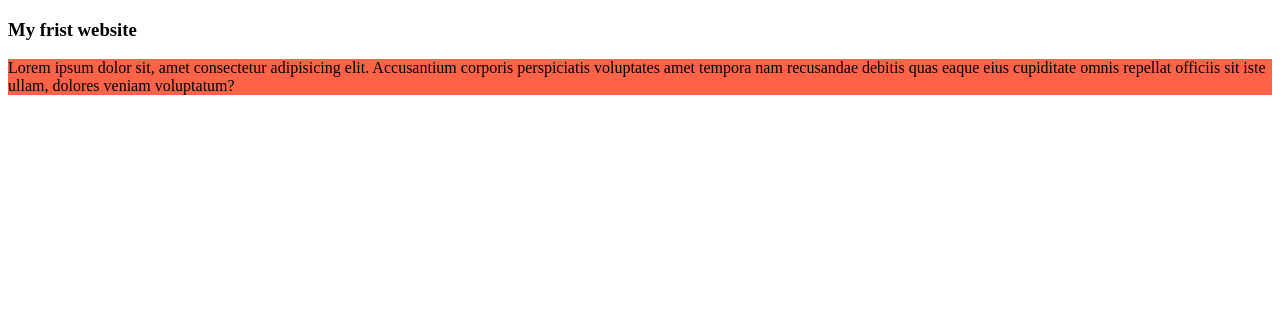
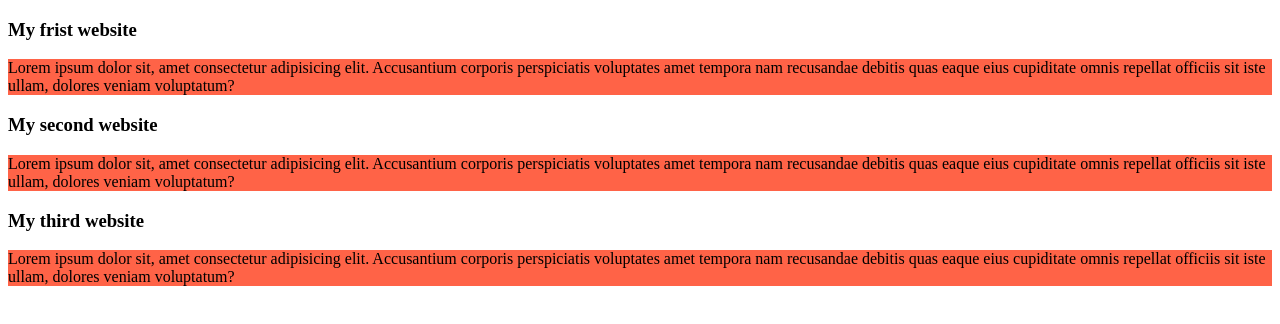
Before and after one commit to zihadulislam9071/my-simple-web, a plain HTML site: page index.html in a window 1280 px wide. Drawn offline with Linux system fonts and the light colour scheme.

Commit message:
added my second and tird blogs

```diff
--- a/index.html
+++ b/index.html
@@ -11,5 +11,13 @@
     <h3>My frist website </h3>
     <p>Lorem ipsum dolor sit, amet consectetur adipisicing elit. Accusantium corporis perspiciatis voluptates amet tempora nam recusandae debitis quas eaque eius cupiditate omnis repellat officiis sit iste ullam, dolores veniam voluptatum?</p>
   </div>
+  <div>
+    <h3>My second website </h3>
+    <p>Lorem ipsum dolor sit, amet consectetur adipisicing elit. Accusantium corporis perspiciatis voluptates amet tempora nam recusandae debitis quas eaque eius cupiditate omnis repellat officiis sit iste ullam, dolores veniam voluptatum?</p>
+  </div>
+  <div>
+    <h3>My third website </h3>
+    <p>Lorem ipsum dolor sit, amet consectetur adipisicing elit. Accusantium corporis perspiciatis voluptates amet tempora nam recusandae debitis quas eaque eius cupiditate omnis repellat officiis sit iste ullam, dolores veniam voluptatum?</p>
+  </div>
 </body>
 </html>
```
